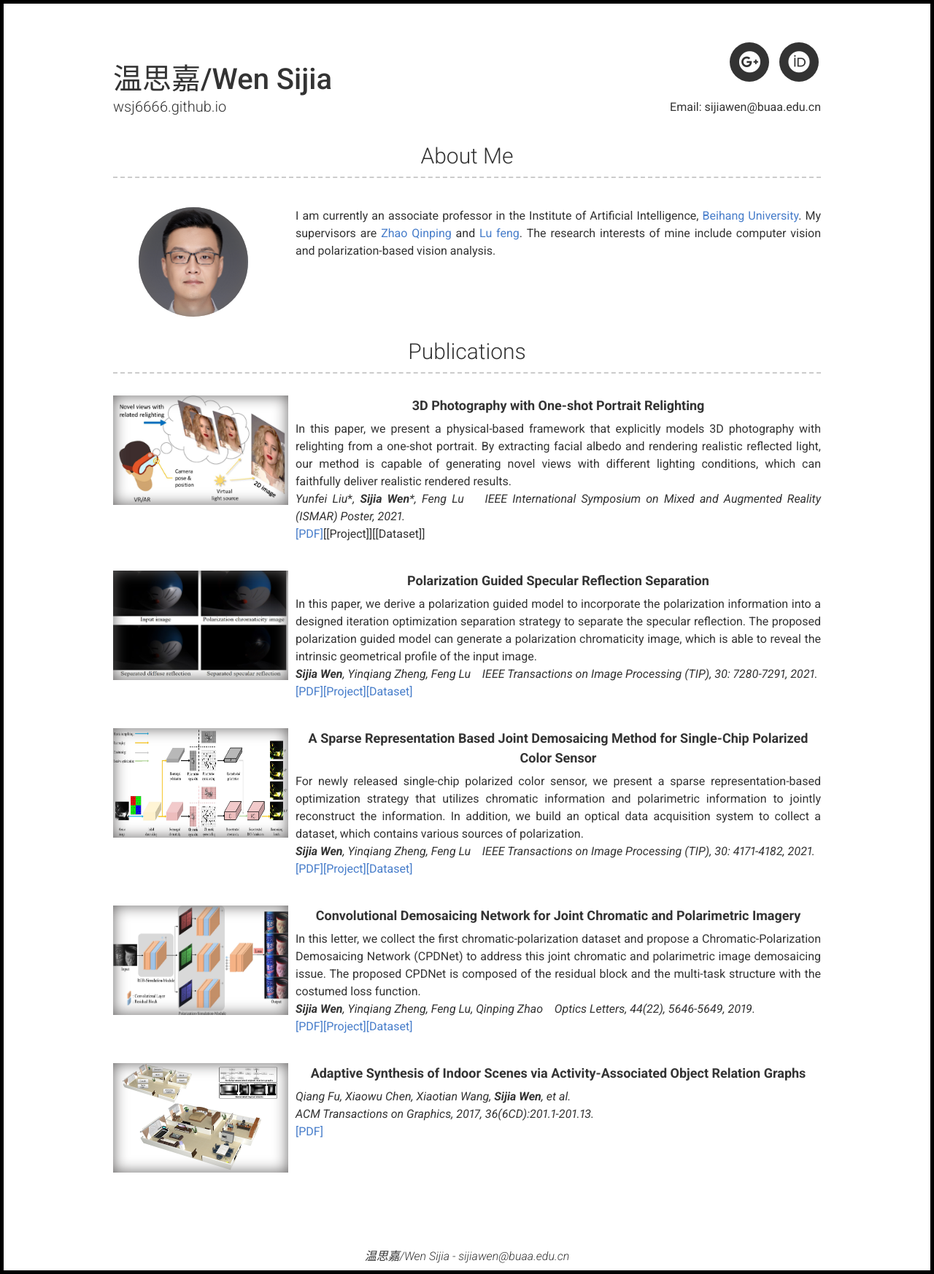
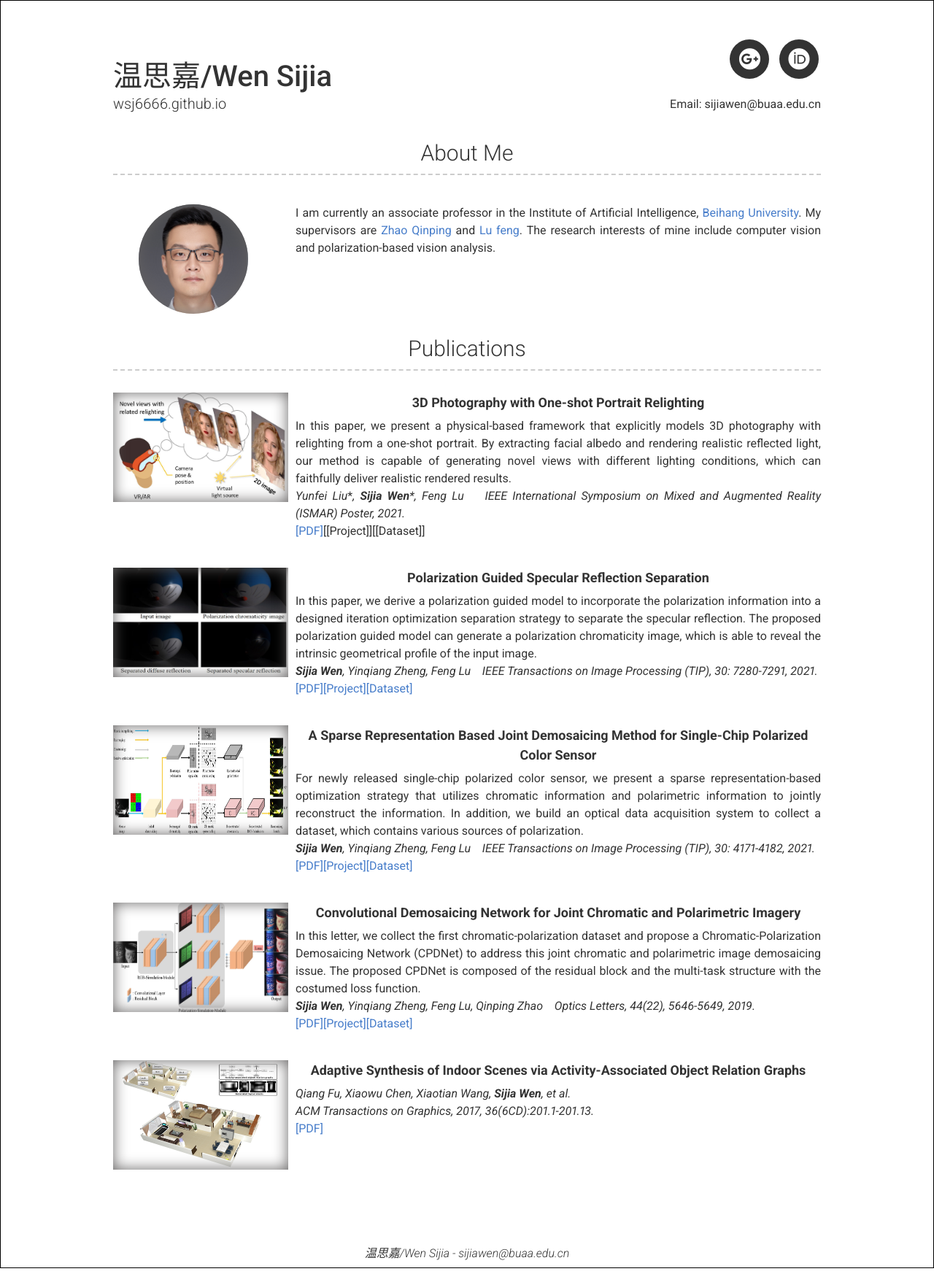
Before and after one commit to wsj6666/wsj6666.github.io, a Jekyll site: the page built from index.md, in a window 1280 px wide. Shown: the whole page at 73% size. Built offline with Jekyll 4.4.1, drawn with Linux system fonts in a browser that asks for light colours; nearby versions of some CDN libraries.

Commit message:
Update base.scss

```diff
--- a/_sass/base.scss
+++ b/_sass/base.scss
@@ -148,7 +148,7 @@ html {
     top: 0px; }
 
 body {
-  border: 5px solid black;
+  border: 1px solid black;
   background: #ffffff;
   font-family: Roboto, sans-serif;
   -webkit-font-smoothing: antialiased; }
```
